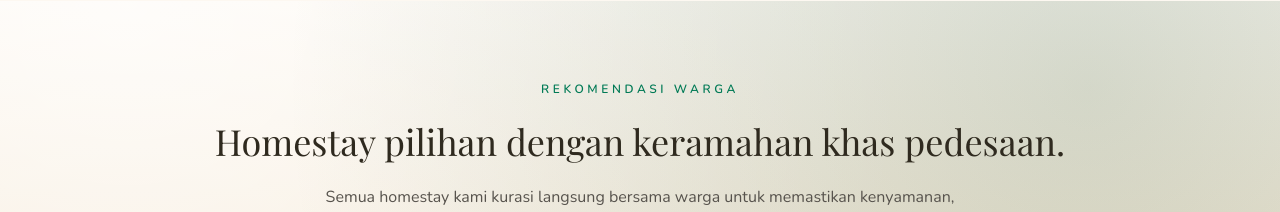
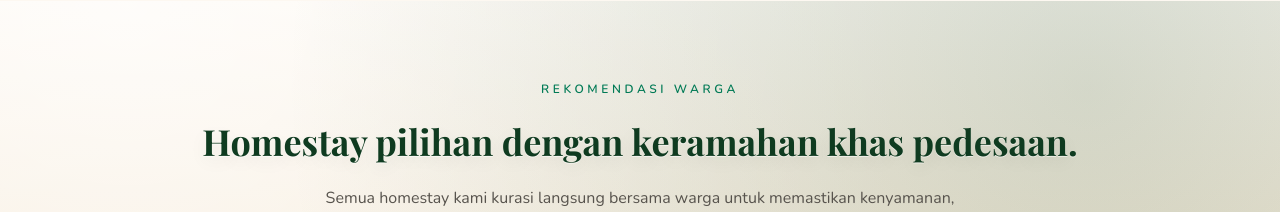
Before and after one commit to FarelGhozali/web-desa, a Next.js app: page / in a window 1280 px wide. Shown: the part 1520-1732 px from the top of the page. Built offline with nearby package versions, Linux system fonts and the light colour scheme.

Commit message:
Enhance Stories section heading visibility
Added custom styles in globals.css to improve the contrast and appearance of the Stories section heading. Updated page.tsx to add the 'stories' class to the relevant sections for targeted styling.

```diff
--- a/src/app/globals.css
+++ b/src/app/globals.css
@@ -38,6 +38,14 @@ h6 {
   color: var(--foreground);
 }
 
+/* Improve visibility for the Stories section heading */
+.stories h2 {
+  color: #0f3b20; /* slightly darker emerald for strong contrast */
+  font-weight: 700;
+  text-shadow: 0 1px 0 rgba(255,255,255,0.6), 0 6px 18px rgba(15,59,32,0.07);
+  line-height: 1.15;
+}
+
 a {
   color: var(--accent);
   text-decoration: none;
--- a/src/app/page.tsx
+++ b/src/app/page.tsx
@@ -161,7 +161,7 @@ export default function HomePage() {
       </section>
 
       {/* Featured Homestays */}
-      <section className="relative overflow-hidden py-20">
+      <section className="relative overflow-hidden py-20 stories">
         <div className="absolute inset-0 bg-gradient-to-b from-[#fdf8f1] via-[#f1e1c8] to-[#e0caa4]" aria-hidden />
         <div className="absolute inset-0 bg-[radial-gradient(circle_at_10%_0%,rgba(255,255,255,0.65),transparent_55%)]" aria-hidden />
         <div className="absolute inset-0 bg-[radial-gradient(circle_at_85%_10%,rgba(37,88,58,0.18),transparent_60%)]" aria-hidden />
@@ -284,8 +284,8 @@ export default function HomePage() {
         </Container>
       </section>
 
-      {/* Stories */}
-      <section className="relative overflow-hidden py-20">
+  {/* Stories */}
+  <section className="relative overflow-hidden py-20 stories">
         <div className="absolute inset-0 bg-gradient-to-br from-amber-100 via-white to-emerald-50" aria-hidden />
         <Container className="relative">
           <div className="mx-auto max-w-2xl text-center">
```
